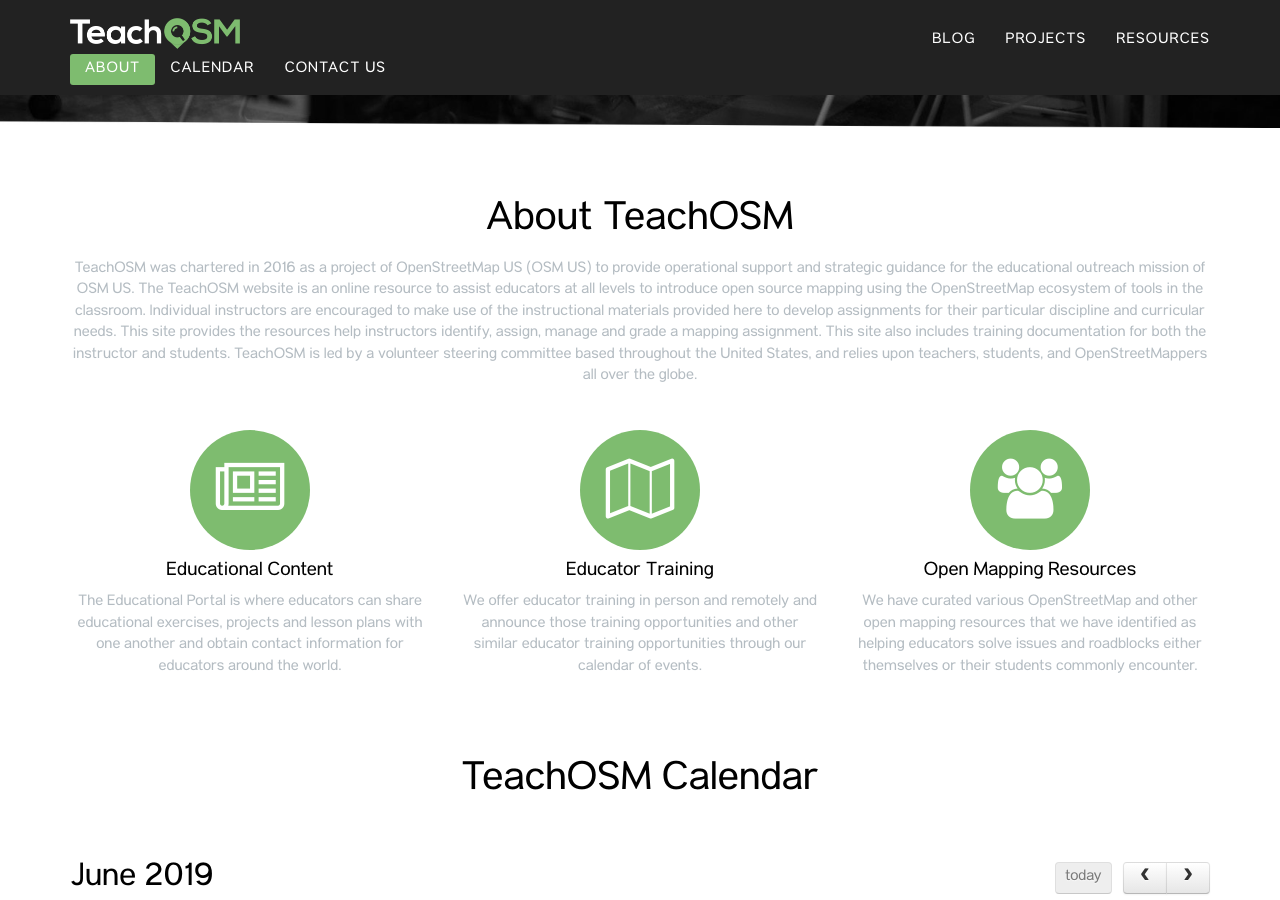
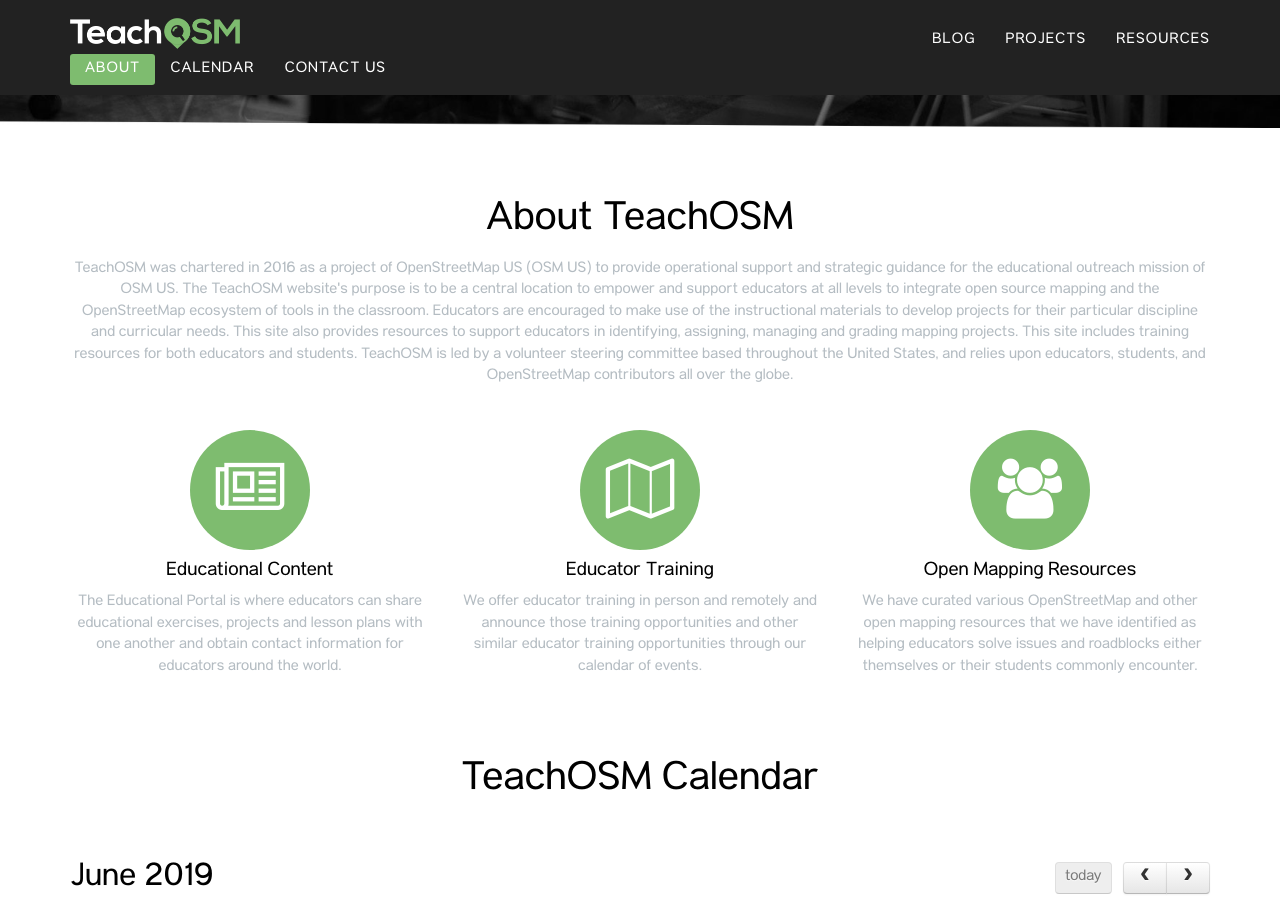
Before and after one commit to GeoSurge/teachosm, a Jekyll site: the page built from index.html, in a window 1280 px wide and 900 px high, scrolled down 772 px. Built offline with Jekyll 4.4.1, drawn with Linux system fonts in a browser that asks for light colours.

Commit message:
Updated the text in the About TeachOSM section-subheading

```diff
--- a/_includes/home/about.html
+++ b/_includes/home/about.html
@@ -5,9 +5,9 @@
         <h2 class="section-heading">About TeachOSM</h2>
         <div class="section-subheading text-muted">TeachOSM was chartered in 2016 as a project of OpenStreetMap US (OSM US) to provide operational support and strategic guidance for the educational outreach mission of OSM US.
 
-        The TeachOSM website is an online resource to assist educators at all levels to introduce open source mapping using the OpenStreetMap ecosystem of tools in the classroom. Individual instructors are encouraged to make use of the instructional materials provided here to develop assignments for their particular discipline and curricular needs. This site provides the resources help instructors identify, assign, manage and grade a mapping assignment. This site also includes training documentation for both the instructor and students.
+          The TeachOSM website's purpose is to be a central location to empower and support educators at all levels to integrate open source mapping and the OpenStreetMap ecosystem of tools in the classroom. Educators are encouraged to make use of the instructional materials to develop projects for their particular discipline and curricular needs. This site also provides resources to support educators in identifying, assigning, managing and grading mapping projects. This site includes training resources for both educators and students.
 
-        TeachOSM is led by a volunteer steering committee based throughout the United States, and relies upon teachers, students, and OpenStreetMappers all over the globe.
+        TeachOSM is led by a volunteer steering committee based throughout the United States, and relies upon educators, students, and OpenStreetMap contributors all over the globe.
         </div>
         </br></br>
       </div>
```
